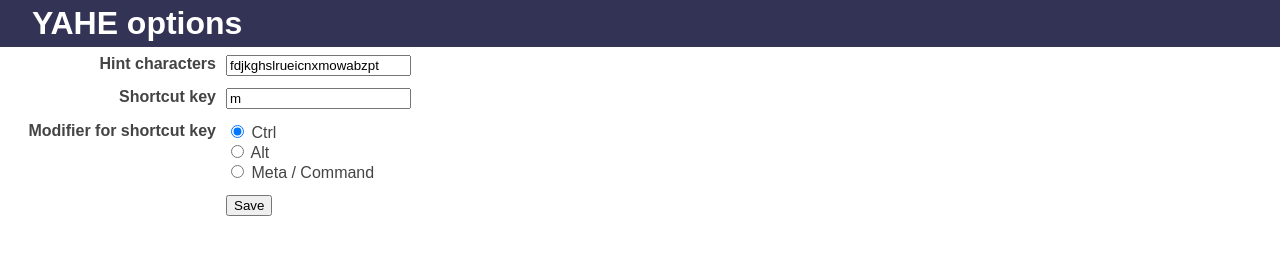
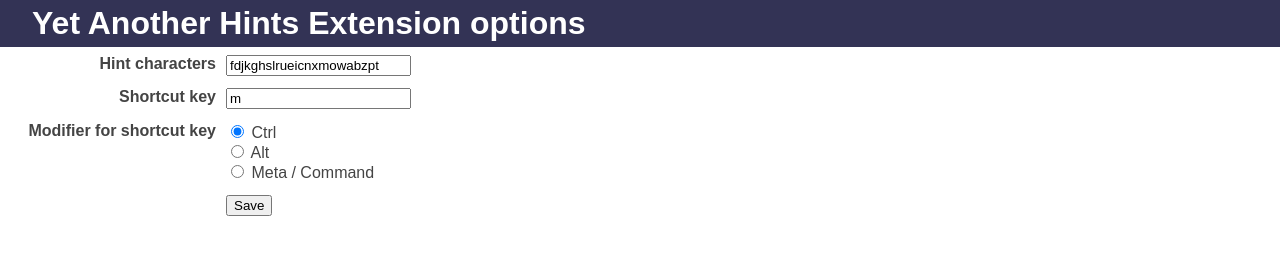
Before and after one commit to Lepovirta/yahe, a browser extension: page options.html in a window 1280 px wide. Drawn offline with Linux system fonts and the light colour scheme.

Commit message:
Updated manifest and README, added icons

```diff
--- a/options.html
+++ b/options.html
@@ -1,14 +1,14 @@
 <!DOCTYPE html>
 <html>
   <head>
-    <title>YAHE options</title>
+    <title>Yet Another Hints Extension options</title>
     <meta charset="utf-8" />
     <link rel="stylesheet" type="text/css" href="options.css" />
   </head>
   <body>
     <div id="head">
       <h1 id="title">
-        <a id="titlea" href="http://github.com/jkpl/chrome-yahe">YAHE</a>
+        <a id="titlea" href="http://github.com/jkpl/chrome-yahe">Yet Another Hints Extension</a>
         options
       </h1>
     </div>
```
Also changed, not shown: README.md, icon128.png (added), icon16.png (added), icon48.png (added), manifest.json, yahe.svg (added).
